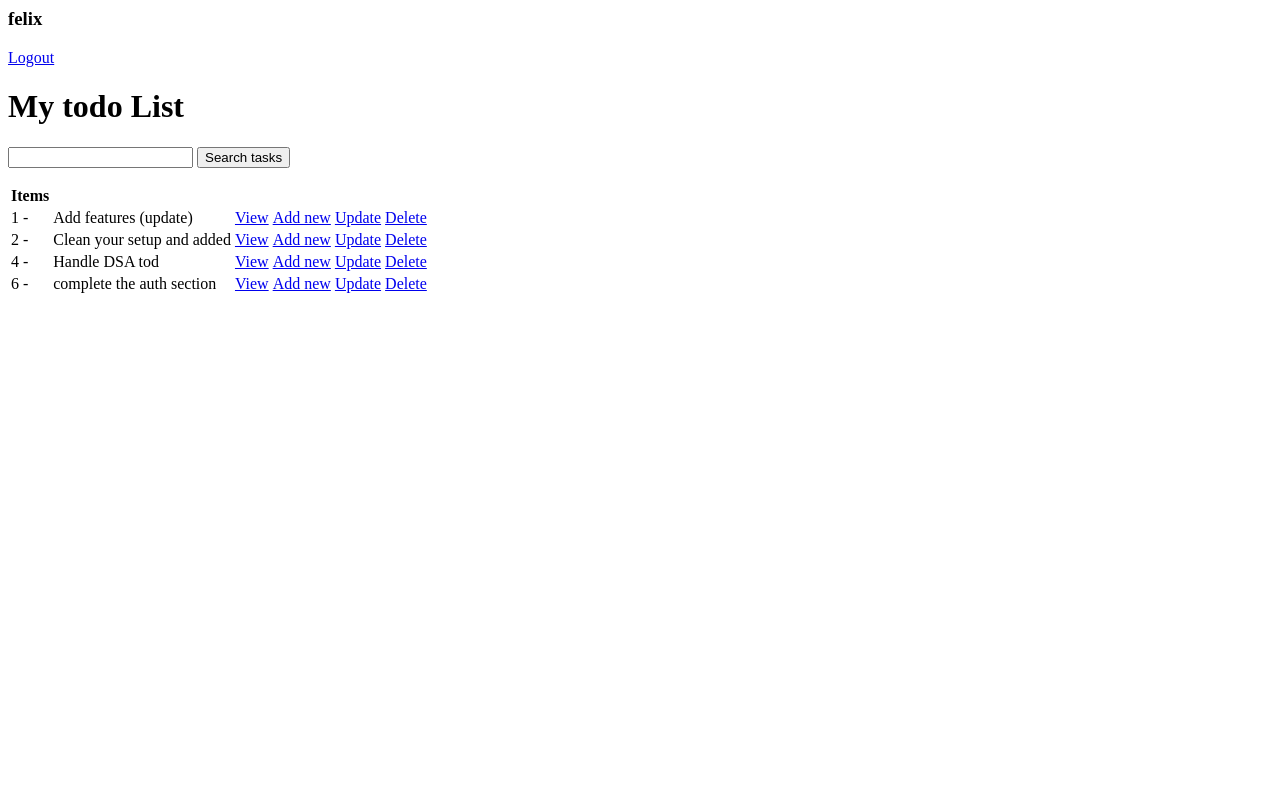
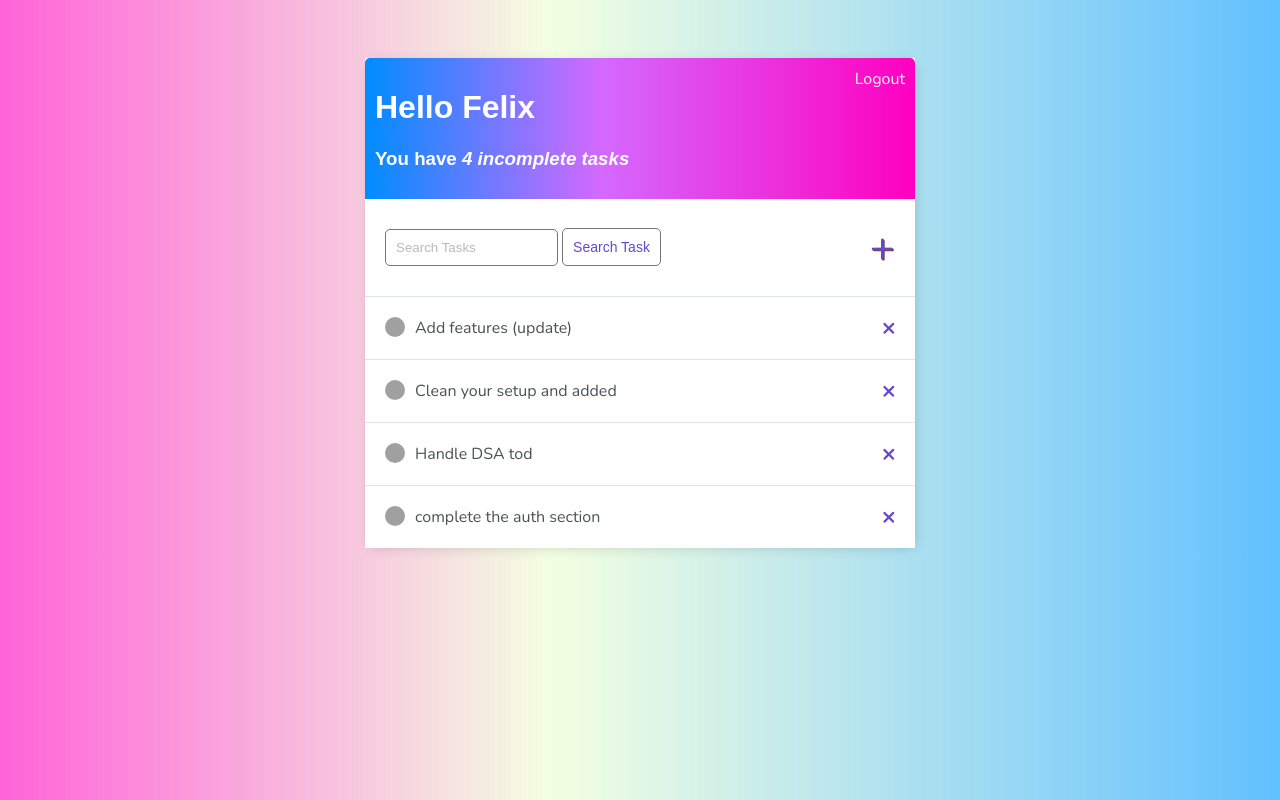
Before and after one commit to SichangiFelix/todo-web-app, a Django app: page / in a window 1280 px wide. Run offline with Django 4.2, Linux system fonts and the light colour scheme; a user stored in the database is signed in; data comes from the database, SQL or seed files in the repository.

Commit message:
Styled the task list  page

```diff
--- a/todo/templates/todo/task_list.html
+++ b/todo/templates/todo/task_list.html
@@ -1,34 +1,73 @@
-{% if request.user.is_authenticated %}
-    <h3> {{request.user}} </h3>
+{% extends 'todo/main.html' %}
+
+{% block content %}
+
+<div class="header-bar">
+    <div>
+        <h1>Hello {{ request.user|title }}</h1>
+        <h3>You have <i>{{ count }} incomplete task{{ count|pluralize:'s' }}</i></h3>
+    </div>
+    {% if request.user.is_authenticated %}
     <a href="{% url 'logout' %}">Logout</a>
-{% else %}
+    {% else %}
     <a href="{% url 'login' %}">Login</a>
-{% endif %}
+    {% endif %}
+</div>
 
 
-<h1> My todo List</h1>
+<div id="search-add-wrapper">
+    <form action="" method="get">
+        <input type="text" name="search-area" placeholder="Search Tasks ">
+        <input class="button" type="submit" value="Search Task">
+    </form>
+    <a id="add-link" href="{% url 'task-create' %}">&#x2b;</a>
+</div>
 
-<form>
-    <input type="text" name="search-area">
-    <input type="submit" value="Search tasks">
-</form>
+<div class="card-bdy">
 
-<table>
+    <div class="task-items-wrapper">
+        {% for tasks in task %}
+        <div class="task-wrapper">
+            {% if tasks.complete %}
+            <div class="task-title">
+                <div class="task-complete-icon"></div>
+                <i><s><a href="{% url 'task-update' tasks.id%}">{{ tasks }}</a></s></i>
+            </div>
+            <a class="delete-link" href="{% url 'task-delete' tasks.id %}">&#215;</a>
+
+            {% else %}
+            <div class="task-title">
+                <div class="task-incomplete-icon"></div>
+                <a href="{% url 'task-update' tasks.id%}">{{ tasks }}</a>
+            </div>
+            <a class="delete-link" href="{% url 'task-delete' tasks.id %}">&#215;</a>
+            {% endif %}
+
+        </div>
+        {% empty %}
+        <h3>No items in list</h3>
+        <a href="{% url 'task-create' %}">Add New Item</a>
+        {% endfor %}
+
+    </div>
+
+</div>
+<!-- <table>
     <tr>
         <th>Items</th>
     </tr>
-    {% for tasks in task%}
+    {% for tasks in task %}
+    <tr>
+        <td>{{ tasks.id }}  -  {{tasks.title}}</td>
+        <td><a href="{% url 'task-detail' tasks.id %}">View</a></td>
+        <td><a href="{% url 'task-create' %}">Add</a></td>
+        <td><a href="{% url 'task-update' tasks.id %}">update</a></td>
+        <td><a href="{% url 'task-delete' tasks.id %}">Delete</a></td>
 
-    <tr>
-        <td>{{tasks.id}} -</td>
-        <td>{{tasks.title}}</td>
-        <td><a href="{% url 'task-detail' tasks.id %}">View</a></td>
-        <td><a href="{% url 'task-create' %}">Add new</a></td>
-        <td><a href="{% url 'task-update' tasks.id %}">Update</a></td>
-        <td><a href="{% url 'task-delete' tasks.id %}">Delete</a></td>
     </tr>
     {% empty %}
-    <h1> No items in list</h1>
+    <h3>No items in list</h3>
     <a href="{% url 'task-create' %}">Add New Item</a>
     {% endfor %}
-</table>
+</table> -->
+{% endblock content %}
```
